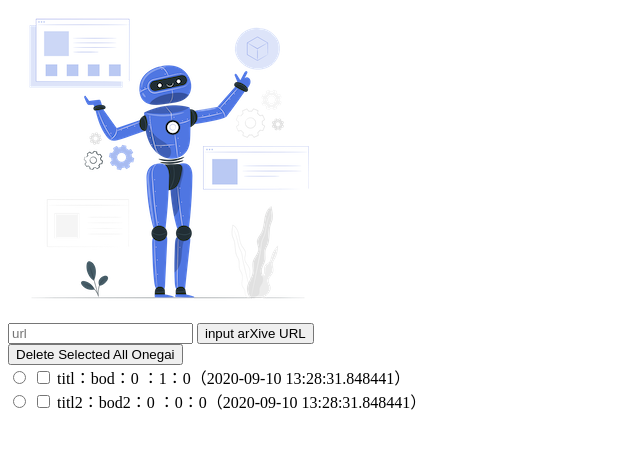
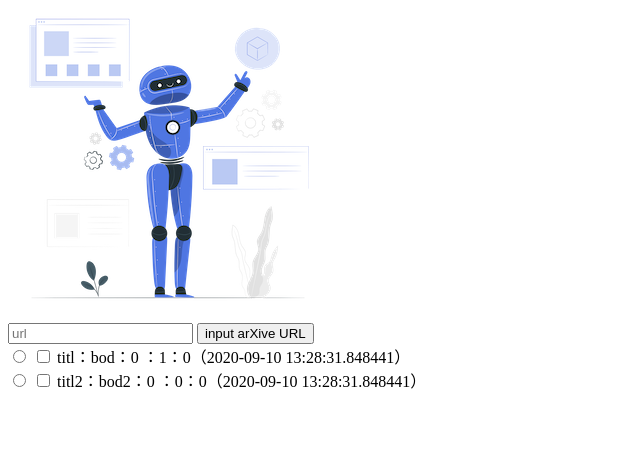
Before and after one commit to Allovertom/YouReadAtBranch, a Flask app: page / in a window 1280 px wide. Shown: the part 113-562 px from the top of the page, without its empty margins (0-640 px from the left). Run offline with Flask 2, Linux system fonts and the light colour scheme; a user stored in the database is signed in; parts of the project's set-up code (start-up, migrations or seed data) failed here and were passed over.

Commit message:
index.htmlのdeleteボタン削除

```diff
--- a/app/templates/index.html
+++ b/app/templates/index.html
@@ -20,9 +20,9 @@
         <input type="text" name="body" placeholder="body">
         <input type="submit" value="Update">
     </form> -->
-    <form action="/delete" method="post" id="delete">
+<!--     <form action="/delete" method="post" id="delete">
         <input type="submit" value="Delete Selected All Onegai">
-    </form>
+    </form> -->
         {% for content in all_contents %}
         <div>
             <input type="radio" name="update" value={{content.id}}>
```
